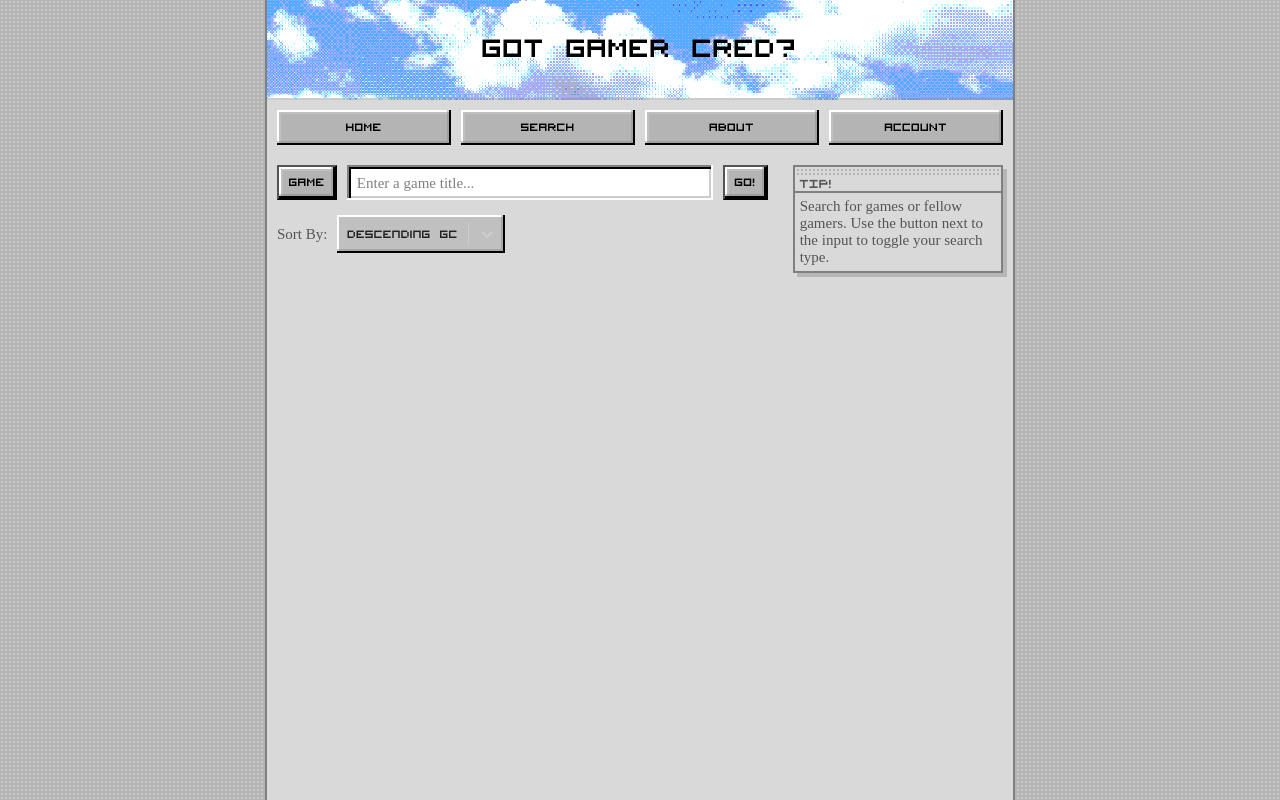
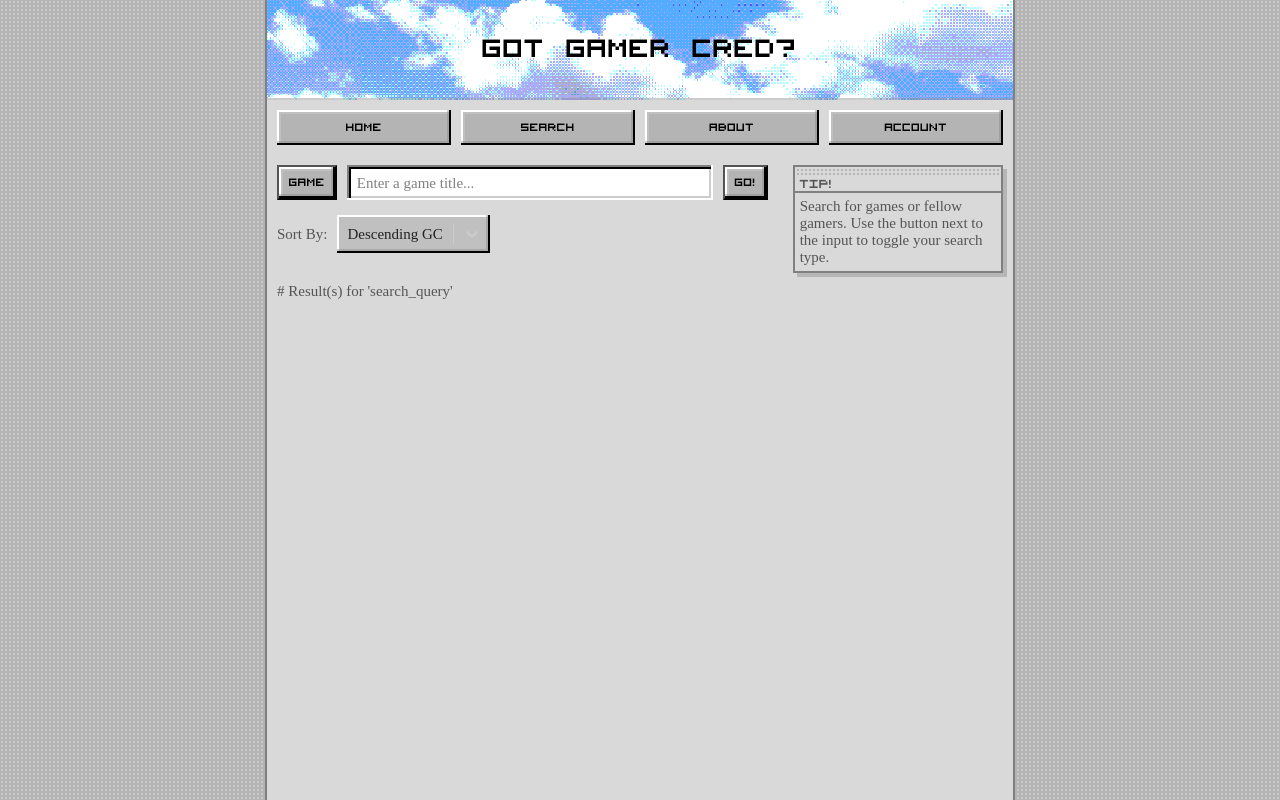
Before and after one commit to josedrios/my-gamer-cred, a React (Vite) app in the folder frontend/: page /search in a window 1280 px wide. Built offline with nearby package versions, Linux system fonts and the light colour scheme; a web font is replaced by a local one.

Commit message:
Put dropdown component in its own file (also made it so its reusable)

```diff
--- /dev/null
+++ b/frontend/src/components/UI/DropDown.jsx
@@ -0,0 +1,57 @@
+import Select from 'react-select';
+
+export default function DropDown({ value, options, handleChange }) {
+  const customStyle = {
+    control: provided => ({
+      ...provided,
+      borderRadius: '0px',
+      border: 'none',
+      boxShadow:
+        'inset -1px -1px 0 1px black, inset -3px -3px 0 1px #80808067, inset 0px 0px 0 2px white, inset 2px 2px 0 2px #c0c0c0',
+      backgroundColor: '#c0c0c0',
+      height: '30px',
+      color: '#000',
+    }),
+    menu: provided => ({
+      ...provided,
+      borderRadius: '0px',
+      padding: '0px',
+      margin: '0px',
+    }),
+    menuList: provided => ({
+      ...provided,
+      padding: '0px',
+      margin: '0px',
+    }),
+    option: (provided, state) => ({
+      ...provided,
+      boxShadow:
+        'inset -1px -1px 0 1px black, inset -3px -3px 0 1px #80808067, inset 0px 0px 0 2px white, inset 2px 2px 0 2px #c0c0c0',
+      backgroundColor: '#c0c0c0',
+      color: '#000',
+      cursor: 'pointer',
+      boxShadow: state.isFocused
+        ? 'inset -1px -1px 0 1px white, inset -3px -3px 0 1px #c0c0c0, inset 0px 0px 0 2px black, inset 2px 2px 0 2px #80808067'
+        : 'inset -1px -1px 0 1px black, inset -3px -3px 0 1px #80808067, inset 0px 0px 0 2px white, inset 2px 2px 0 2px #c0c0c0',
+    }),
+    singleValue: provided => ({
+      ...provided,
+      color: '#222',
+    }),
+    placeholder: provided => ({
+      ...provided,
+      color: '#999',
+    }),
+  };
+
+  return (
+    <Select
+      styles={customStyle}
+      value={value}
+      options={options}
+      className="select"
+      onChange={handleChange}
+      placeholder=""
+    />
+  );
+}
--- a/frontend/src/pages/Search.jsx
+++ b/frontend/src/pages/Search.jsx
@@ -1,5 +1,5 @@
 import { useState } from 'react';
-import Select from 'react-select';
+import DropDown from '../components/UI/DropDown';
 import InfoBox from '../components/UI/InfoBox';
 
 export default function Search() {
@@ -77,66 +77,25 @@ function Sort({ searchForm, setSearchForm }) {
   const selectedOption =
     options.find(opt => opt.value === searchForm.sortType) || null;
 
-  const customStyles = {
-    control: provided => ({
-      ...provided,
-      borderRadius: '0px',
-      border: 'none',
-      boxShadow:
-        'inset -1px -1px 0 1px black, inset -3px -3px 0 1px #80808067, inset 0px 0px 0 2px white, inset 2px 2px 0 2px #c0c0c0',
-      backgroundColor: '#c0c0c0',
-      height: '30px',
-      color: '#000',
-    }),
-    menu: provided => ({
-      ...provided,
-      borderRadius: '0px',
-      padding: '0px',
-      margin: '0px',
-    }),
-    menuList: provided => ({
-      ...provided,
-      padding: '0px',
-      margin: '0px',
-    }),
-    option: (provided, state) => ({
-      ...provided,
-      boxShadow:
-        'inset -1px -1px 0 1px black, inset -3px -3px 0 1px #80808067, inset 0px 0px 0 2px white, inset 2px 2px 0 2px #c0c0c0',
-      backgroundColor: '#c0c0c0',
-      color: '#000',
-      cursor: 'pointer',
-      boxShadow: state.isFocused
-        ? 'inset -1px -1px 0 1px white, inset -3px -3px 0 1px #c0c0c0, inset 0px 0px 0 2px black, inset 2px 2px 0 2px #80808067'
-        : 'inset -1px -1px 0 1px black, inset -3px -3px 0 1px #80808067, inset 0px 0px 0 2px white, inset 2px 2px 0 2px #c0c0c0',
-    }),
-    singleValue: provided => ({
-      ...provided,
-      color: '#222',
-    }),
-    placeholder: provided => ({
-      ...provided,
-      color: '#999',
-    }),
-  };
-
   return (
     <div id="search-sort-container">
       <p>Sort By:</p>
-      <Select
-        styles={customStyles}
+      <DropDown
         value={selectedOption}
         options={options}
-        className="select"
-        onChange={handleChange}
-        placeholder=""
+        handleChange={handleChange}
       />
     </div>
   );
 }
 
 function Results() {
-  return <div></div>;
+  return (
+    <div id="search-results-container">
+      <p id="results-count"># Result(s) for 'search_query'</p>
+      <div id="results-layout"></div>
+    </div>
+  );
 }
 
 function Aside() {
--- a/frontend/src/styles/components/_inputs.scss
+++ b/frontend/src/styles/components/_inputs.scss
@@ -1,4 +1,5 @@
 .input {
+  border-radius: 0px;
   padding: 0px $spacing-sm;
   padding-top: 2px;
   height: calc($spacing-xl + 5px);
--- a/frontend/src/styles/components/_selects.scss
+++ /dev/null
@@ -1,8 +0,0 @@
-.select {
-    font-family: $primary-font;
-    font-size: 1.2rem;
-
-    input {
-        font-family: $primary-font !important;
-    }
-}
--- /dev/null
+++ b/frontend/src/styles/layout/_grid.scss
@@ -0,0 +1 @@
+// insert card grid layout code here
--- a/frontend/src/styles/main.scss
+++ b/frontend/src/styles/main.scss
@@ -8,6 +8,7 @@
 @import './layout/_app';
 @import './layout/_header';
 @import './layout/_nav';
+@import './layout/_grid';
 
 // PAGES
 @import './pages/_home';
@@ -19,6 +20,5 @@
 @import './components/_buttons';
 @import './components/_inputs';
 @import './components/_icons';
-@import './components/_selects';
 @import './components/_infobox';
 @import './components/_wavetext';
--- a/frontend/src/styles/pages/_search.scss
+++ b/frontend/src/styles/pages/_search.scss
@@ -1,3 +1,9 @@
+@media (max-width: #{$breakpoint-xs}){
+    #search-content {
+        order: 2;
+    }
+}
+
 #search-header {
     display: flex;
     flex-direction: row;
@@ -10,4 +16,15 @@
     flex-direction: row;
     align-items: center;
     gap: $spacing-sm;
+    margin-bottom: $spacing-md;
 }
+
+#search-results-container {
+    #results-count {
+        margin-bottom: $spacing-xs;
+    }
+
+    #results-layout {
+
+    }
+}
```
